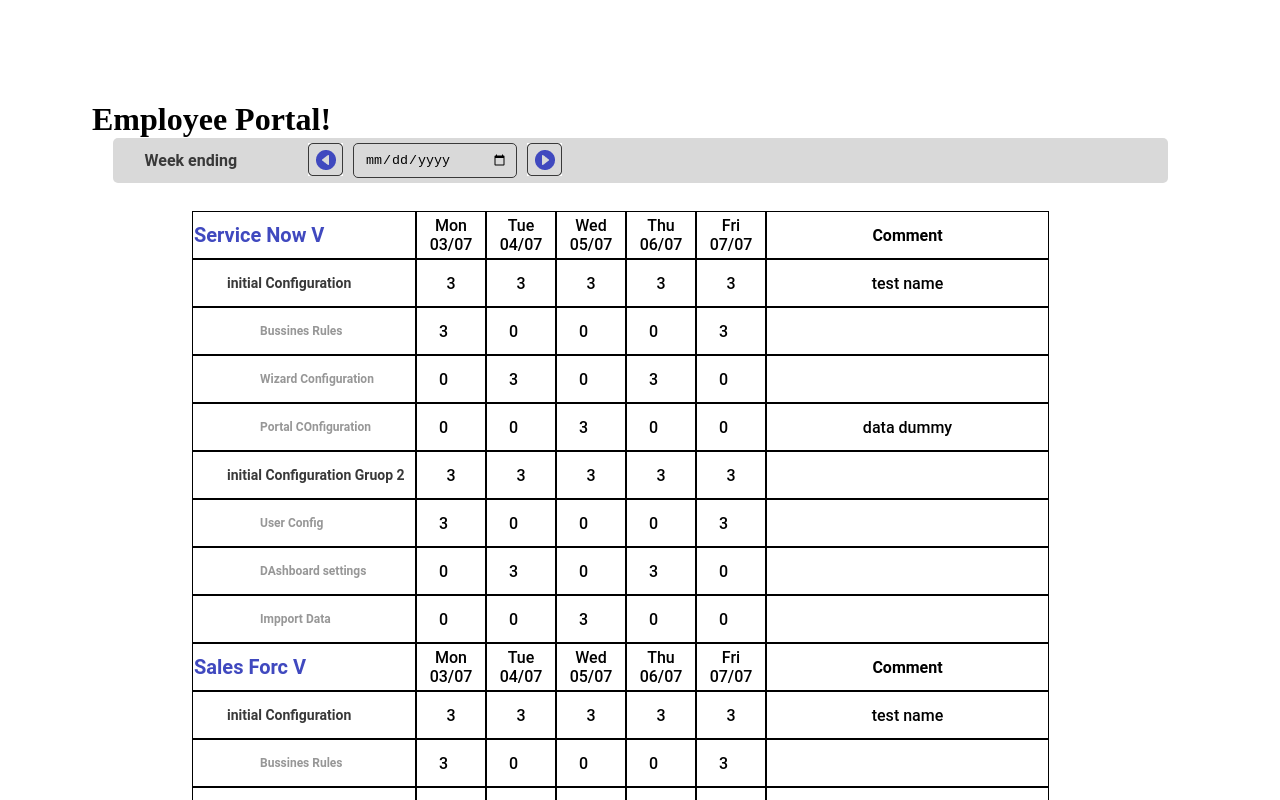
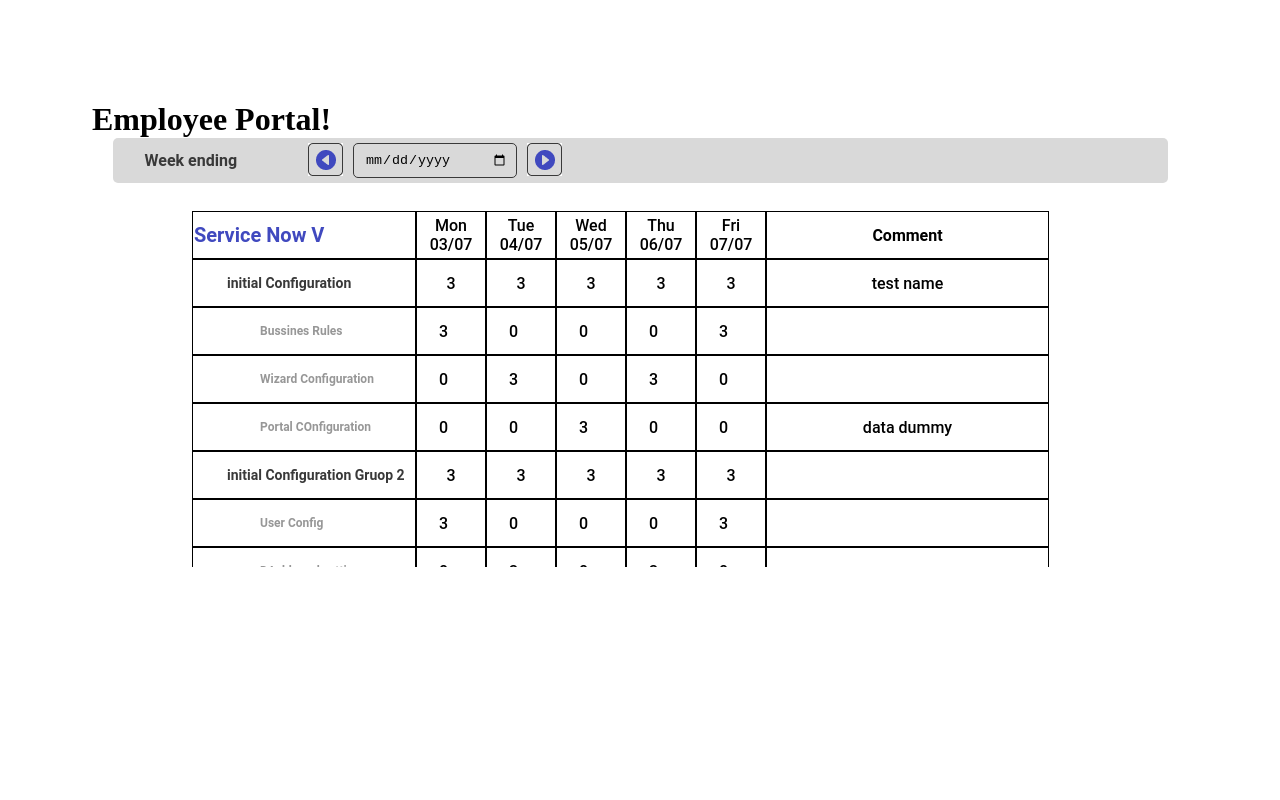
Before and after one commit to AZavalaG/ST-employee-portal, a React (Create React App) app: page / in a window 1280 px wide. Shown: the top 800 px of the page. Built offline with nearby package versions, Linux system fonts and the light colour scheme.

Commit message:
EP:E04H03:dev add overflow

```diff
--- a/src/Components/TimeEntry/TimeEntry.module.css
+++ b/src/Components/TimeEntry/TimeEntry.module.css
@@ -1,6 +1,8 @@
 .layout {
   width: 1096px;
   height: 429px;
+  max-height: 429px;
+  overflow-y: auto;
   flex-shrink: 0;
   background: #fff;
 }
@@ -52,8 +54,6 @@
 .tableContainer {
   width: 900px;
   height: 274px;
-  max-height: 274px;
-  overflow-y: auto;
   margin: 26px auto;
 }
 .rowContain {
--- a/src/Components/TimeEntry/index.jsx
+++ b/src/Components/TimeEntry/index.jsx
@@ -42,6 +42,7 @@ const TimeEntry = (props) => {
     }
     setRenderData(newData);
   };
+
 
   return (
     <div className={styles.layout}>
```
